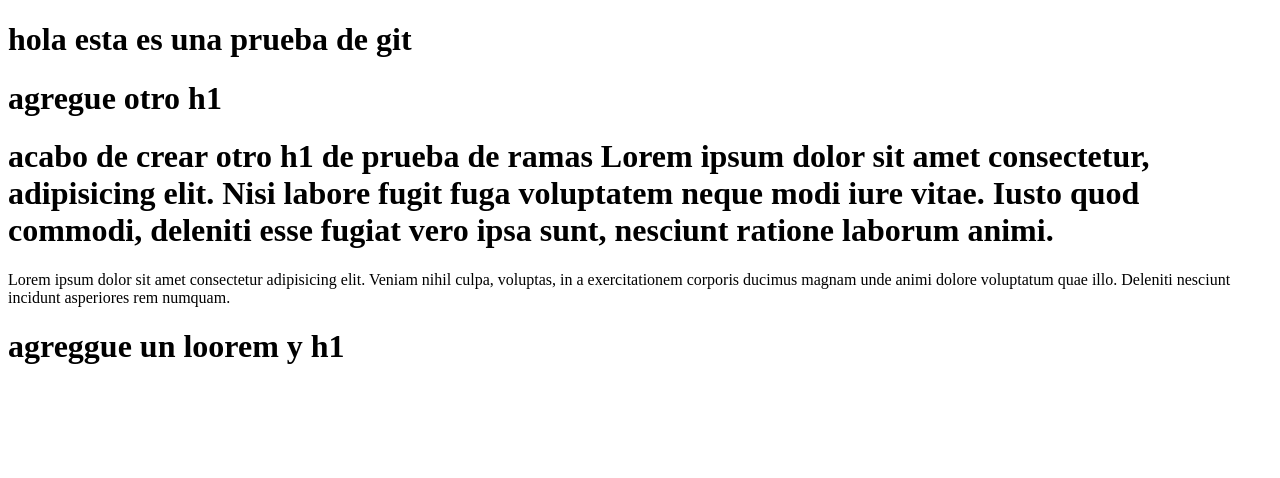
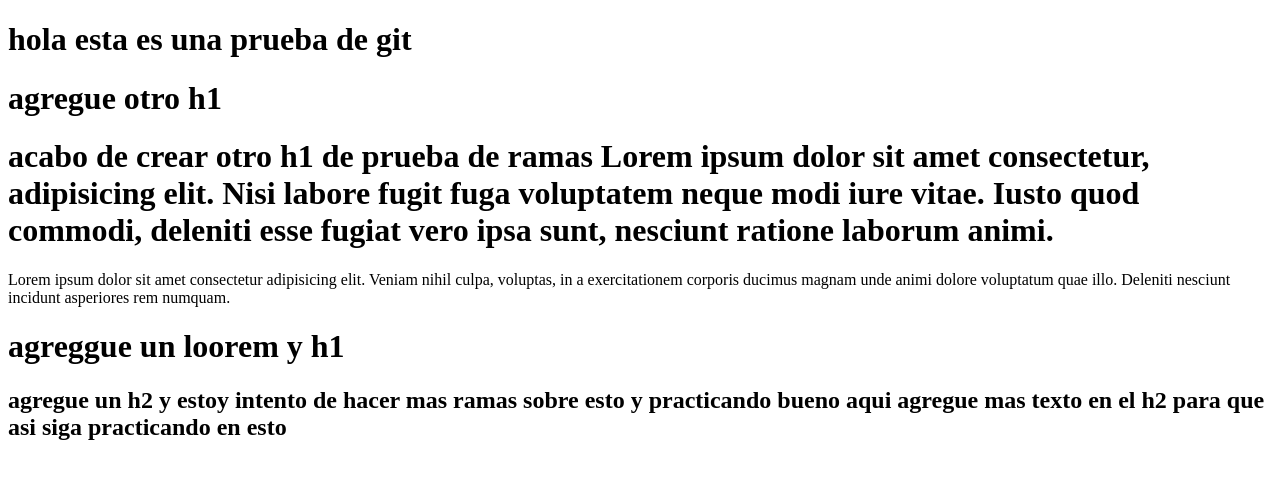
Before and after one commit to Richard282004/prueba-lunes-en-la-tarde, a plain HTML site: page index.html in a window 1280 px wide. Drawn offline with Linux system fonts and the light colour scheme.

Commit message:
rama133 agregue mas texto que antes

```diff
--- a/index.html
+++ b/index.html
@@ -15,4 +15,7 @@
 </h1>
 Lorem ipsum dolor sit amet consectetur adipisicing elit. Veniam nihil culpa, voluptas, in a exercitationem corporis ducimus magnam unde animi dolore voluptatum quae illo. Deleniti nesciunt incidunt asperiores rem numquam.
 <h1>agreggue un loorem y h1</h1>
+<h2>agregue un h2 y estoy intento de hacer mas ramas sobre esto y practicando
+    bueno aqui agregue mas texto en el h2 para que asi siga practicando en esto
+</h2>
 </html>
```
